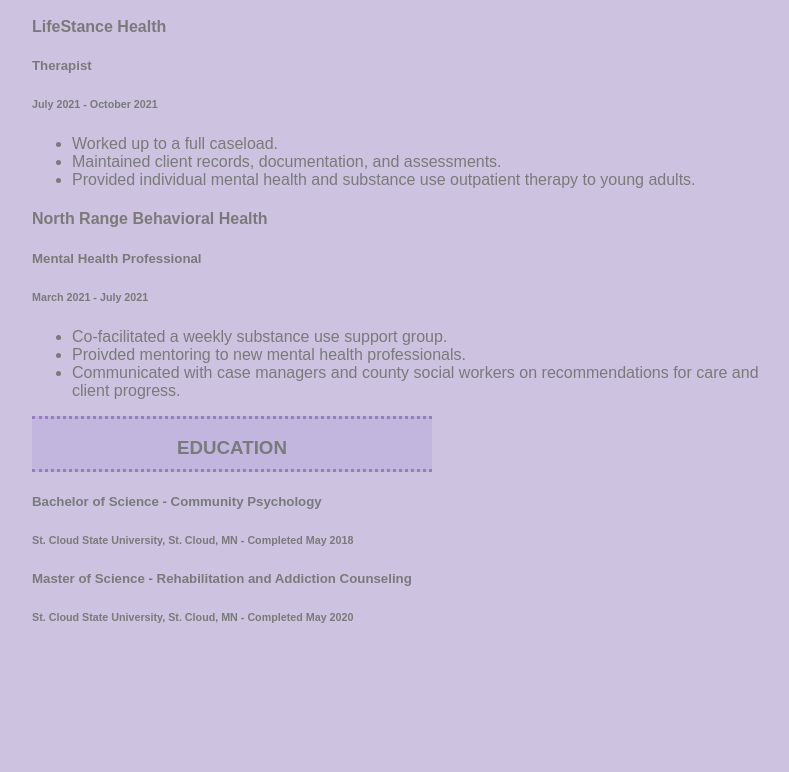
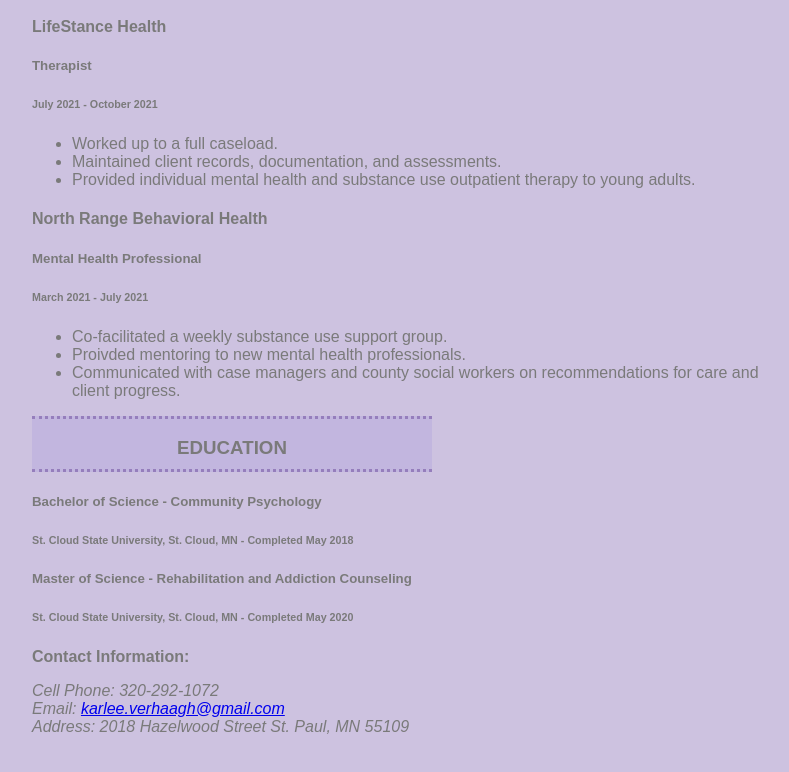
Before and after one commit to karleeverhaagh/karleeverhaagh.github.io, a plain HTML site: page index.html in a window 1280 px wide. Shown: the part 814-1586 px from the top of the page, without its empty margins (224-1013 px from the left). Before the commit the page ends 1565 px from the top, so only its background shows below. Drawn offline with Linux system fonts and the light colour scheme.

Commit message:
Update index.html

```diff
--- a/index.html
+++ b/index.html
@@ -64,5 +64,14 @@
     <h6>St. Cloud State University, St. Cloud, MN - Completed May 2020</h6>
   </div>
 
+  <div class="footer">
+    <footer>
+      <b>Contact Information:</b><br>
+      <p><em>Cell Phone: 320-292-1072<br>
+        Email: <a href="mailto:karlee.verhaagh@gmail.com">karlee.verhaagh@gmail.com</a><br>
+        Address: 2018 Hazelwood Street St. Paul, MN 55109</em></p>
+    </footer>
+  </div>
+
 </body>
 </html>
```
